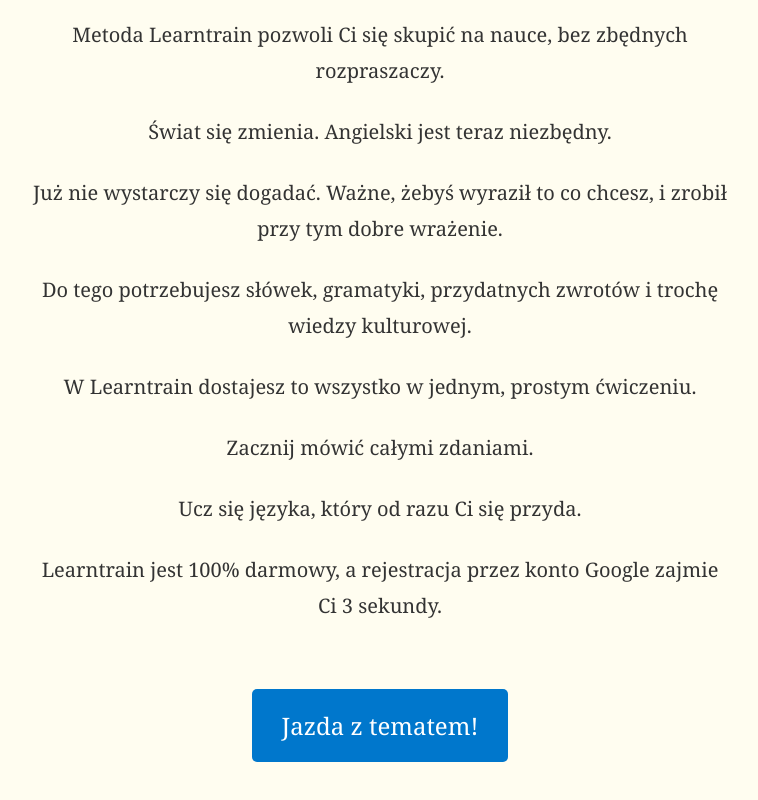
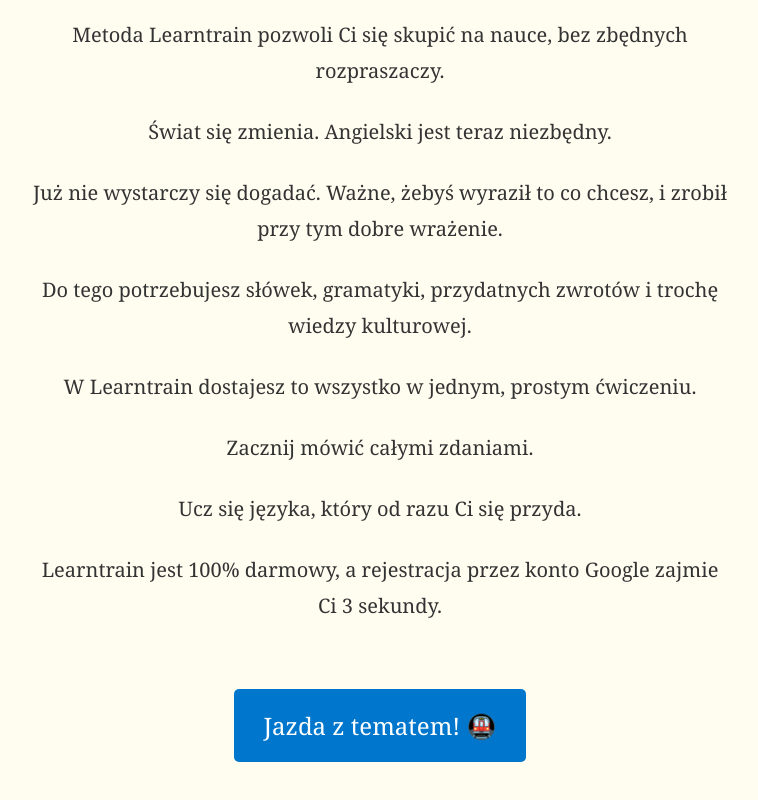
Before and after one commit to kjczarski/kjczarski.github.io, a plain HTML site: page learntrain.html in a window 1280 px wide. Shown: the part 753-1553 px from the top of the page, without its empty margins (260-1018 px from the left). Drawn offline with Linux system fonts and the light colour scheme.

Commit message:
added emoji

```diff
--- a/learntrain.html
+++ b/learntrain.html
@@ -80,6 +80,6 @@
     <p>Ucz się języka, który od razu Ci się przyda.</p>
     <p>Learntrain jest 100% darmowy, a rejestracja przez konto Google zajmie Ci 3 sekundy.</p>
 
-    <a href="https://www.learntrain.pl" class="cta-link">Jazda z tematem!</a>
+    <a href="https://www.learntrain.pl" class="cta-link">Jazda z tematem! 🚇</a>
 </body>
 </html>
```
